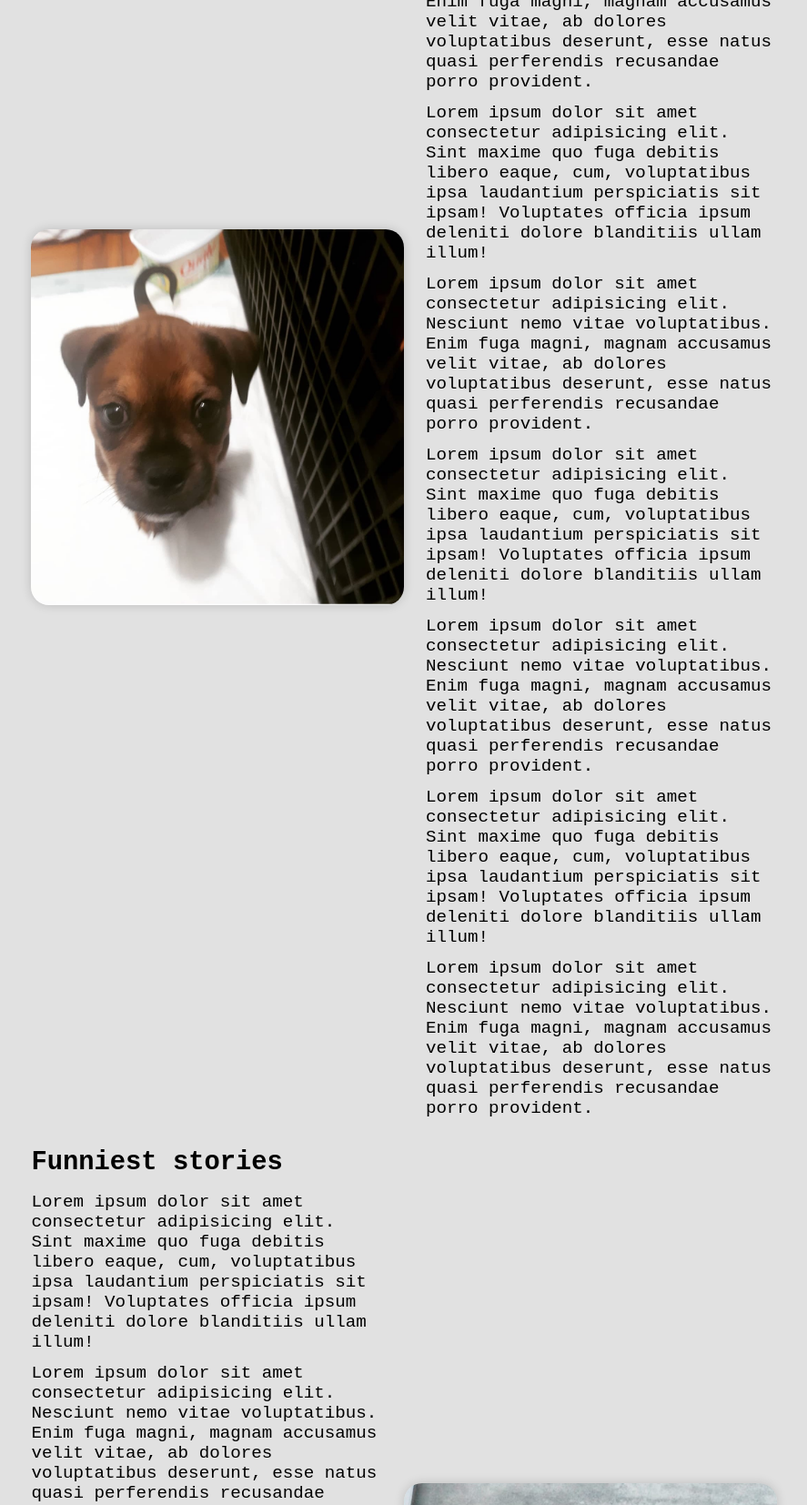
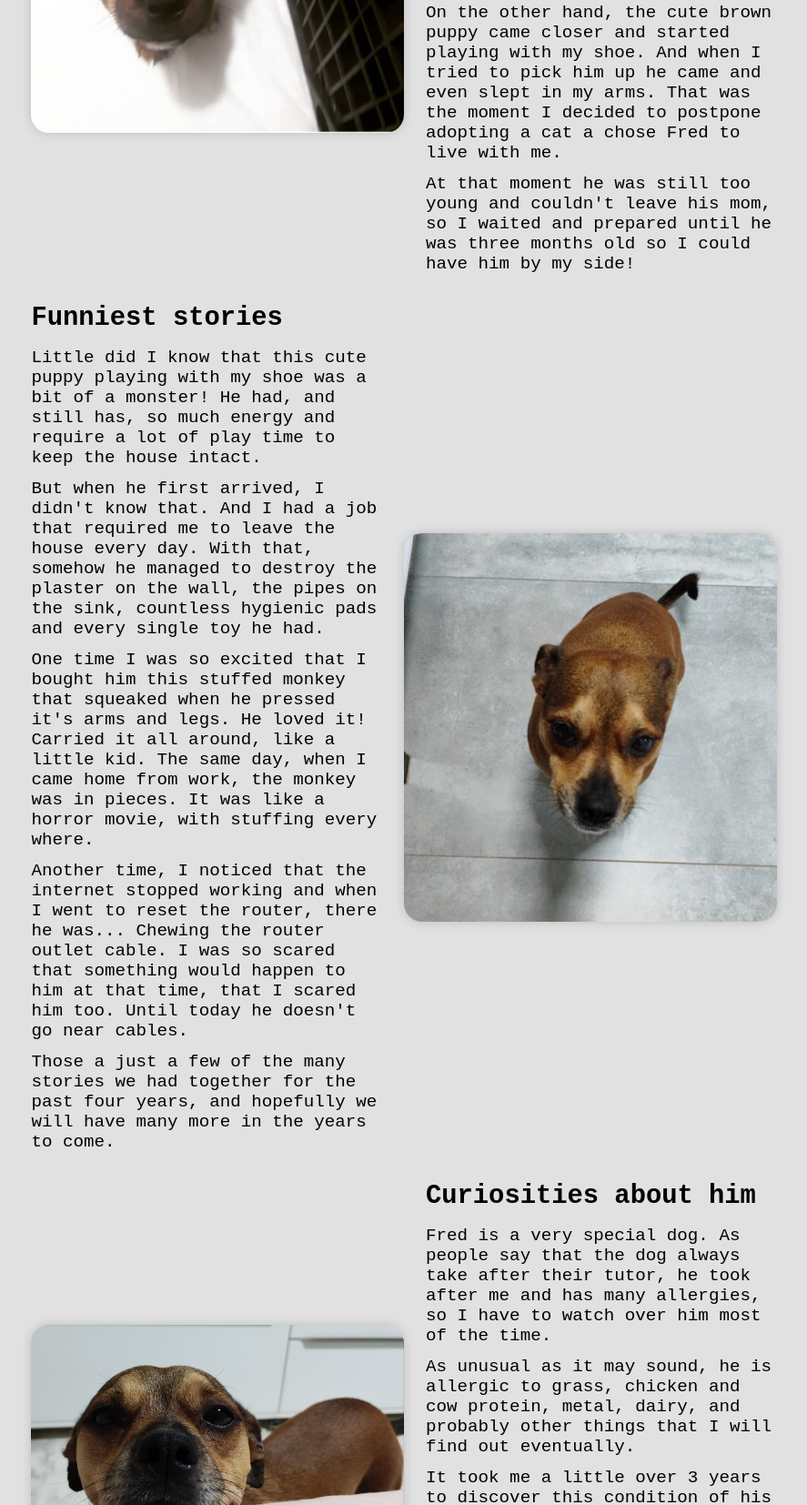
Before and after one commit to DeboraSerra/Assignment3-IST103-0924, a plain HTML site: page public/index.html in a window 1280 px wide. Shown: the part 1146-2800 px from the top of the page at 91% size, without its empty margins (196-1083 px from the left). Drawn offline with Linux system fonts and the light colour scheme.

Commit message:
feat: add content

```diff
--- a/public/index.html
+++ b/public/index.html
@@ -21,17 +21,10 @@
         Spending time with Fred Weasley
       </h1>
       <article class="content">
+        <p>My favorite hobby is spending time with Fred Weasley.</p>
         <p>
-          Lorem, ipsum dolor sit amet consectetur adipisicing elit. Ex nisi
-          officia recusandae nulla voluptates alias provident eum, harum
-          accusantium consequuntur aliquam! Illum dolorem ipsam soluta.
-          Doloribus dolores exercitationem non sequi!
-        </p>
-        <p>
-          Lorem, ipsum dolor sit amet consectetur adipisicing elit. Ex nisi
-          officia recusandae nulla voluptates alias provident eum, harum
-          accusantium consequuntur aliquam! Illum dolorem ipsam soluta.
-          Doloribus dolores exercitationem non sequi!
+          He is a half Shih Tzu, half Dachshund 4 year old male dog that came
+          into my life to change it forever, and I love him for it!
         </p>
       </article>
       <article class="content left">
@@ -45,52 +38,28 @@
         <section>
           <h2 class="subtitle">The adoption</h2>
           <p>
-            Lorem ipsum dolor sit amet consectetur adipisicing elit. Sint maxime
-            quo fuga debitis libero eaque, cum, voluptatibus ipsa laudantium
-            perspiciatis sit ipsam! Voluptates officia ipsum deleniti dolore
-            blanditiis ullam illum!
+            I like to joke that it was him who chose me, not the other way
+            around.
           </p>
           <p>
-            Lorem ipsum dolor sit amet consectetur adipisicing elit. Nesciunt
-            nemo vitae voluptatibus. Enim fuga magni, magnam accusamus velit
-            vitae, ab dolores voluptatibus deserunt, esse natus quasi
-            perferendis recusandae porro provident.
+            Back then I wanted to adopt a cat, but a friend mentioned his dog
+            had have some puppies and two were still looking for home. I decided
+            to go and see the puppies, pretty much decided to adopt the one that
+            was white with brown patches. Once I got there and tried to play
+            with him, he got far away and layed down facing the other way. It
+            couldn&apos;t be more clear, he didn&apos;t want anything to do with
+            me.
           </p>
           <p>
-            Lorem ipsum dolor sit amet consectetur adipisicing elit. Sint maxime
-            quo fuga debitis libero eaque, cum, voluptatibus ipsa laudantium
-            perspiciatis sit ipsam! Voluptates officia ipsum deleniti dolore
-            blanditiis ullam illum!
+            On the other hand, the cute brown puppy came closer and started
+            playing with my shoe. And when I tried to pick him up he came and
+            even slept in my arms. That was the moment I decided to postpone
+            adopting a cat a chose Fred to live with me.
           </p>
           <p>
-            Lorem ipsum dolor sit amet consectetur adipisicing elit. Nesciunt
-            nemo vitae voluptatibus. Enim fuga magni, magnam accusamus velit
-            vitae, ab dolores voluptatibus deserunt, esse natus quasi
-            perferendis recusandae porro provident.
-          </p>
-          <p>
-            Lorem ipsum dolor sit amet consectetur adipisicing elit. Sint maxime
-            quo fuga debitis libero eaque, cum, voluptatibus ipsa laudantium
-            perspiciatis sit ipsam! Voluptates officia ipsum deleniti dolore
-            blanditiis ullam illum!
-          </p>
-          <p>
-            Lorem ipsum dolor sit amet consectetur adipisicing elit. Nesciunt
-            nemo vitae voluptatibus. Enim fuga magni, magnam accusamus velit
-            vitae, ab dolores voluptatibus deserunt, esse natus quasi
-            perferendis recusandae porro provident.
-          </p>
-          <p>
-            Lorem ipsum dolor sit amet consectetur adipisicing elit. Sint maxime
-            quo fuga debitis libero eaque, cum, voluptatibus ipsa laudantium
-            perspiciatis sit ipsam! Voluptates officia ipsum deleniti dolore
-            blanditiis ullam illum!
-          </p>
-          <p>
-            Lorem ipsum dolor sit amet consectetur adipisicing elit. Nesciunt
-            nemo vitae voluptatibus. Enim fuga magni, magnam accusamus velit
-            vitae, ab dolores voluptatibus deserunt, esse natus quasi
-            perferendis recusandae porro provident.
+            At that moment he was still too young and couldn&apos;t leave his
+            mom, so I waited and prepared until he was three months old so I
+            could have him by my side!
           </p>
         </section>
       </article>
@@ -98,40 +67,34 @@
         <section>
           <h2 class="subtitle">Funniest stories</h2>
           <p>
-            Lorem ipsum dolor sit amet consectetur adipisicing elit. Sint maxime
-            quo fuga debitis libero eaque, cum, voluptatibus ipsa laudantium
-            perspiciatis sit ipsam! Voluptates officia ipsum deleniti dolore
-            blanditiis ullam illum!
+            Little did I know that this cute puppy playing with my shoe was a
+            bit of a monster! He had, and still has, so much energy and require
+            a lot of play time to keep the house intact.
           </p>
           <p>
-            Lorem ipsum dolor sit amet consectetur adipisicing elit. Nesciunt
-            nemo vitae voluptatibus. Enim fuga magni, magnam accusamus velit
-            vitae, ab dolores voluptatibus deserunt, esse natus quasi
-            perferendis recusandae porro provident.
+            But when he first arrived, I didn&apos;t know that. And I had a job
+            that required me to leave the house every day. With that, somehow he
+            managed to destroy the plaster on the wall, the pipes on the sink,
+            countless hygienic pads and every single toy he had.
           </p>
           <p>
-            Lorem ipsum dolor sit amet consectetur adipisicing elit. Sint maxime
-            quo fuga debitis libero eaque, cum, voluptatibus ipsa laudantium
-            perspiciatis sit ipsam! Voluptates officia ipsum deleniti dolore
-            blanditiis ullam illum!
+            One time I was so excited that I bought him this stuffed monkey that
+            squeaked when he pressed it&apos;s arms and legs. He loved it!
+            Carried it all around, like a little kid. The same day, when I came
+            home from work, the monkey was in pieces. It was like a horror
+            movie, with stuffing every where.
           </p>
           <p>
-            Lorem ipsum dolor sit amet consectetur adipisicing elit. Nesciunt
-            nemo vitae voluptatibus. Enim fuga magni, magnam accusamus velit
-            vitae, ab dolores voluptatibus deserunt, esse natus quasi
-            perferendis recusandae porro provident.
+            Another time, I noticed that the internet stopped working and when I
+            went to reset the router, there he was... Chewing the router outlet
+            cable. I was so scared that something would happen to him at that
+            time, that I scared him too. Until today he doesn&apos;t go near
+            cables.
           </p>
           <p>
-            Lorem ipsum dolor sit amet consectetur adipisicing elit. Sint maxime
-            quo fuga debitis libero eaque, cum, voluptatibus ipsa laudantium
-            perspiciatis sit ipsam! Voluptates officia ipsum deleniti dolore
-            blanditiis ullam illum!
-          </p>
-          <p>
-            Lorem ipsum dolor sit amet consectetur adipisicing elit. Nesciunt
-            nemo vitae voluptatibus. Enim fuga magni, magnam accusamus velit
-            vitae, ab dolores voluptatibus deserunt, esse natus quasi
-            perferendis recusandae porro provident.
+            Those a just a few of the many stories we had together for the past
+            four years, and hopefully we will have many more in the years to
+            come.
           </p>
         </section>
         <img
@@ -153,10 +116,25 @@
         <section>
           <h2 class="subtitle">Curiosities about him</h2>
           <p>
-            Lorem ipsum dolor sit amet consectetur adipisicing elit. Natus
-            officiis et ut quos, eligendi quae doloribus reprehenderit odit
-            aspernatur delectus tempore, reiciendis eius! Libero, totam error.
-            Magnam voluptas mollitia consectetur!
+            Fred is a very special dog. As people say that the dog always take
+            after their tutor, he took after me and has many allergies, so I
+            have to watch over him most of the time.
+          </p>
+          <p>
+            As unusual as it may sound, he is allergic to grass, chicken and cow
+            protein, metal, dairy, and probably other things that I will find
+            out eventually.
+          </p>
+          <p>
+            It took me a little over 3 years to discover this condition of his
+            and realize that the health and skin problems he used to have
+            constantly weren&apos;t my fault.
+          </p>
+          <p>
+            I believe that I only manage to find that out because I moved back
+            to my parents (a place with a huge backyard where he plays on the
+            grass every single day) when he was 2 years old and because of the
+            Instagram algorithm.
           </p>
         </section>
       </article>
@@ -164,10 +142,26 @@
         <section>
           <h2 class="subtitle">Where he is now</h2>
           <p>
-            Lorem ipsum dolor sit amet consectetur adipisicing elit. Natus
-            officiis et ut quos, eligendi quae doloribus reprehenderit odit
-            aspernatur delectus tempore, reiciendis eius! Libero, totam error.
-            Magnam voluptas mollitia consectetur!
+            The most difficult decision that I made in my life was leave him
+            behind to come to Canada. Even though he is in a place that he knows
+            and is used to, with people that love him.
+          </p>
+          <p>
+            The only reason I was able to make this decision is because I am
+            sure this time apart won&apos;t be for long and because my mom
+            promised to take care of him just like I did (including the weekly
+            bath with the special shampoo, the sardines, the skin inspections to
+            see if his allergies are worse and everything else).
+          </p>
+          <p>
+            Obs: Describing the pictures... The first one was the first sturdy
+            toy I bought and he didn&apos;t manage to destroy it. The second one
+            was the first week that he arrived, so cute and small. The third was
+            almost 4 years latter, in the exact same position and the same face
+            that he loves to make. The fourth photo is he, begging yto come to
+            the couch and snuggle with me, because he knows he can only climb
+            the furniture when he is called. And the last one is my last photo
+            with him, moments before I left to the airport to come to Canada.
           </p>
         </section>
         <img
```
